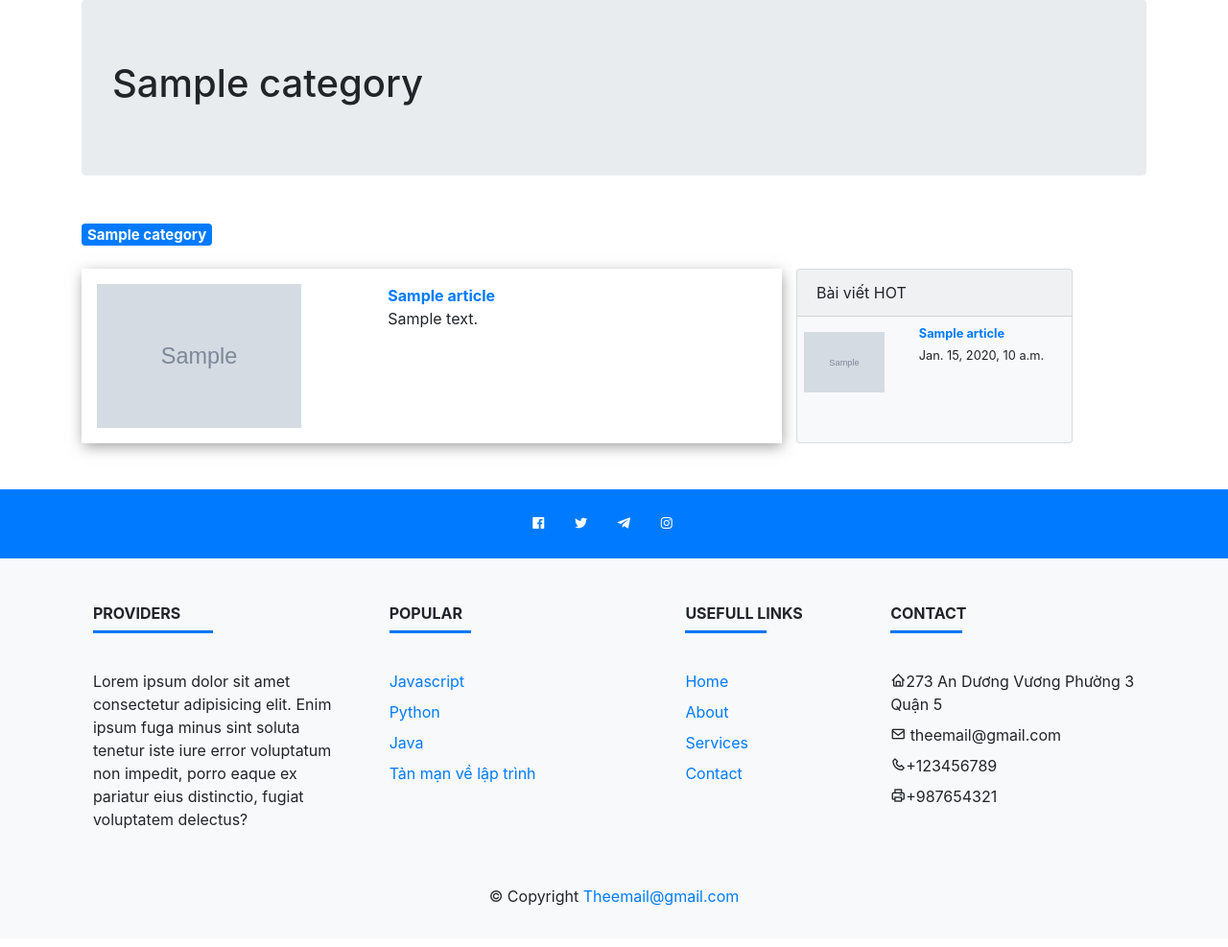
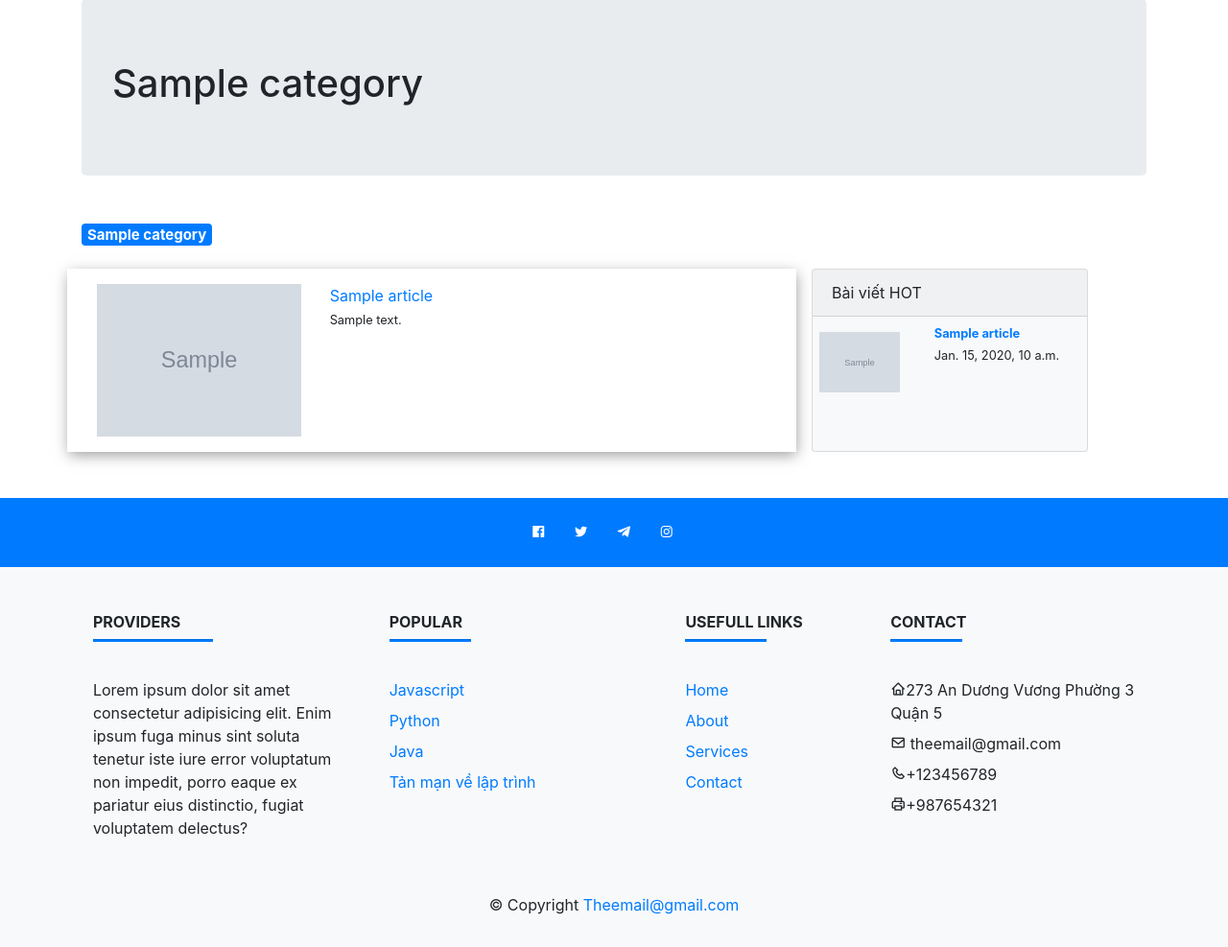
Before and after one commit to notobo15/website_blogs_python, a Django app: a page that uses templates/category.html in a window 1280 px wide. Shown: the part 105-1092 px from the top of the page at 96% size. Before the commit the page ends 1049 px from the top, so only its background shows below. Run offline with Django 4.2, Linux system fonts and the light colour scheme; tables that the repository leaves empty hold one stand-in row (values such as "Sample post"); grey boxes marked "Sample" are stand-in pictures; some libraries are stand-ins or nearby versions.

Commit message:
Update category.html

```diff
--- a/templates/category.html
+++ b/templates/category.html
@@ -16,18 +16,17 @@
     {% endfor %}
   </ul>
 
-  <div class="row">
+  <div class="row" style="gap: 1rem;">
     <div class="col-8">
         {% for item in article %}
-        <div style="box-shadow: 1px 4px 14px -1px rgba(122,122,122,0.75);">
-          <div class="content row p-3">
-            <div class="card_thumbnail col-4" style="height: 150px; width: 200px;">
-              <img style="object-fit: cover;" class="" src="{{item.img}}" alt="" width="100%" height="100%" >
-            </div>
-            <div class="card_info col-6 mx-auto">
-              <a class="font-weight-bold" href="{{item.slug}}" class="tittle">{{item.title}}</a>
-              <p class="description">{{item.desc}}</p>
-            </div>
+        <div class="post_container row p-3" style="box-shadow: 1px 4px 14px -1px rgba(122,122,122,0.75);">
+          <div class="post_thumbnail col-6 col-md-4">
+            <img width="100%" height="100%" src="{{item.img}}" alt="">
+          </div>
+          <div class="post_info col-12 col-md-8" >
+            <a href="{{item.slug}}" class="post_title">{{item.title}}</a>
+            <br>
+            <small>{{item.desc}}</small>
           </div>
         </div>
         <br>
```
